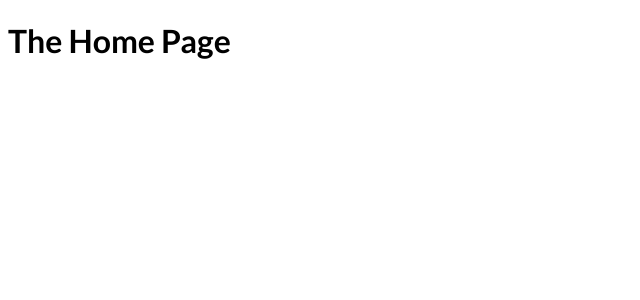
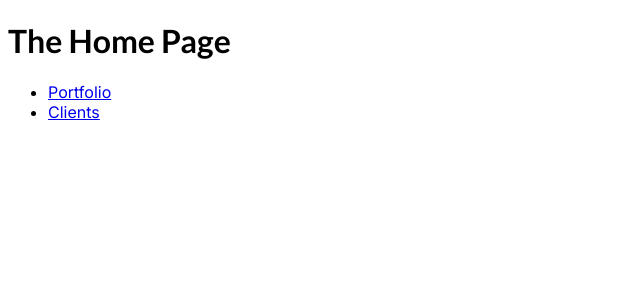
Before and after one commit to Dhyaan-tmedia/learning-nextjs, a Next.js app: page / in a window 1280 px wide. Shown: the top 300 px of the page, without its empty margins (0-640 px from the left). Built offline with nearby package versions, Linux system fonts and the light colour scheme.

Commit message:
14:46 (25/05)

```diff
--- a/src/app/clients/page.js
+++ b/src/app/clients/page.js
@@ -1,3 +1,4 @@
+
 function ClientsPage(){
     return <div>
         <h1>The CLients Page</h1>
--- a/src/app/page.js
+++ b/src/app/page.js
@@ -1,7 +1,16 @@
+import Link from 'next/link';
 export default function HomePage(){
   return(
     <div>
       <h1>The Home Page</h1>
+      <ul>
+        <li>
+          <Link href='/portfolio'>Portfolio</Link>
+        </li>
+        <li>
+          <Link href='/clients'>Clients</Link>
+        </li>
+      </ul>
     </div>
   );
 }
```
